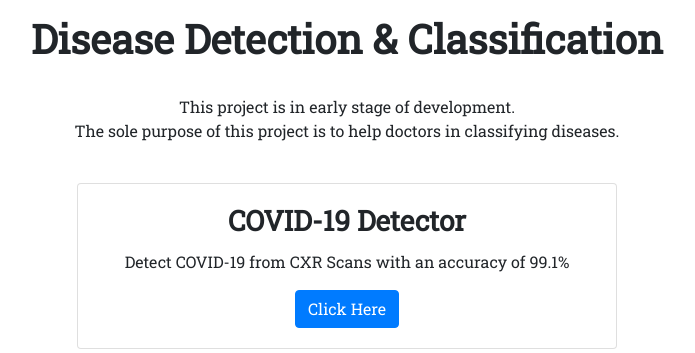
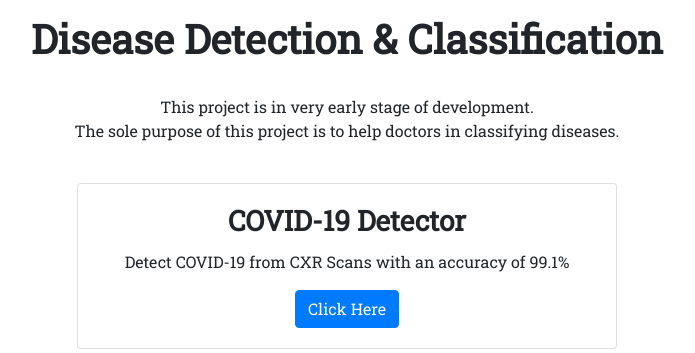
Before and after one commit to sudo-rajarshi/arogyam, a Flask app: page / in a window 1280 px wide. Shown: the part 56-409 px from the top of the page, without its empty margins (293-988 px from the left). Run offline with Flask 2, Linux system fonts and the light colour scheme; some libraries are stand-ins or nearby versions.

Commit message:
version 1

```diff
--- a/templates/index.html
+++ b/templates/index.html
@@ -51,7 +51,7 @@
             <h1><b>Disease Detection & Classification</b></h1>
             <p>
                 <br>
-                This project is in early stage of development.
+                This project is in very early stage of development.
                 <br>
                 The sole purpose of this project is to help doctors in classifying diseases.
                 <br><br>
```
